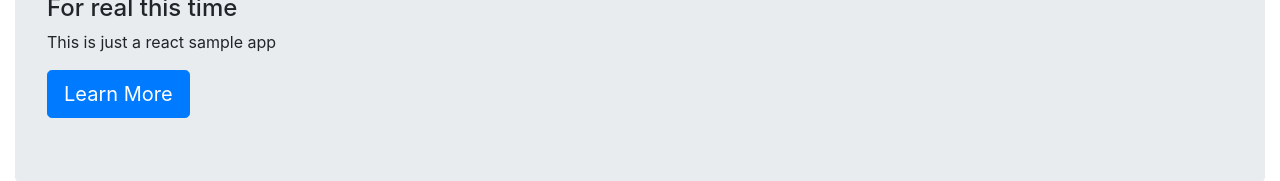
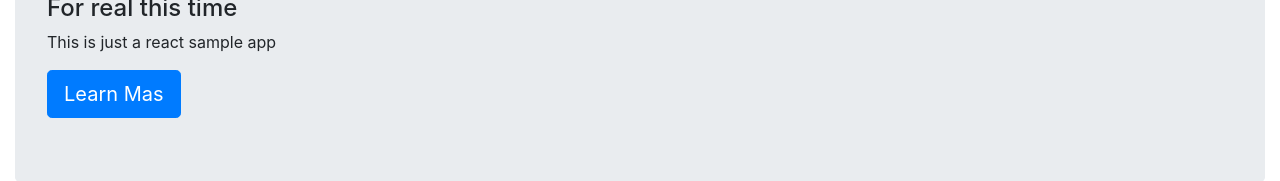
Before and after one commit to c2r79/react-github-actions, a React app: page / in a window 1280 px wide. Shown: the part 232-413 px from the top of the page. Built offline with nearby package versions, Linux system fonts and the light colour scheme.

Commit message:
added a quick UI change

```diff
--- a/src/components/home/HomePage.js
+++ b/src/components/home/HomePage.js
@@ -10,7 +10,7 @@ const HomePage = () => (
     <p>This is just a react sample app</p>
 
     <Link to="about" className="btn btn-primary btn-lg">
-      Learn More
+      Learn Mas
     </Link>
   </div>
 );
```
